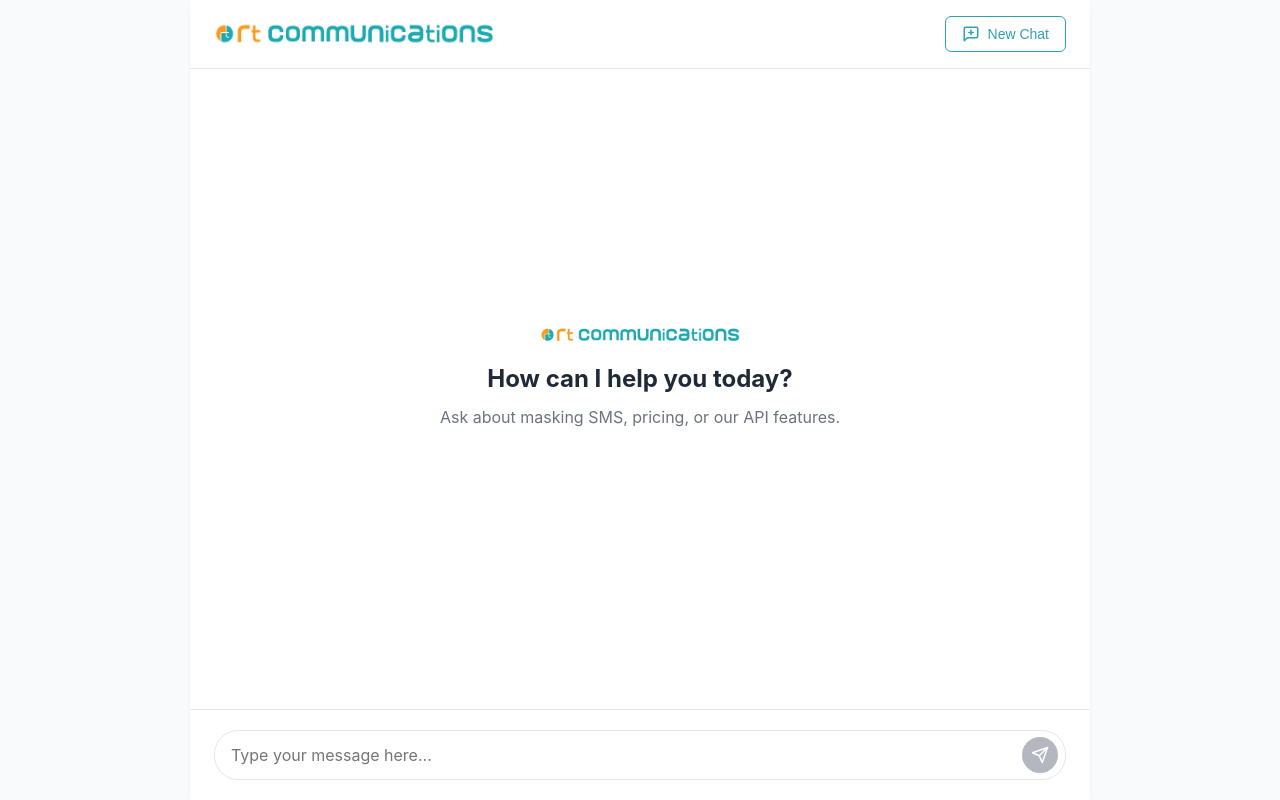
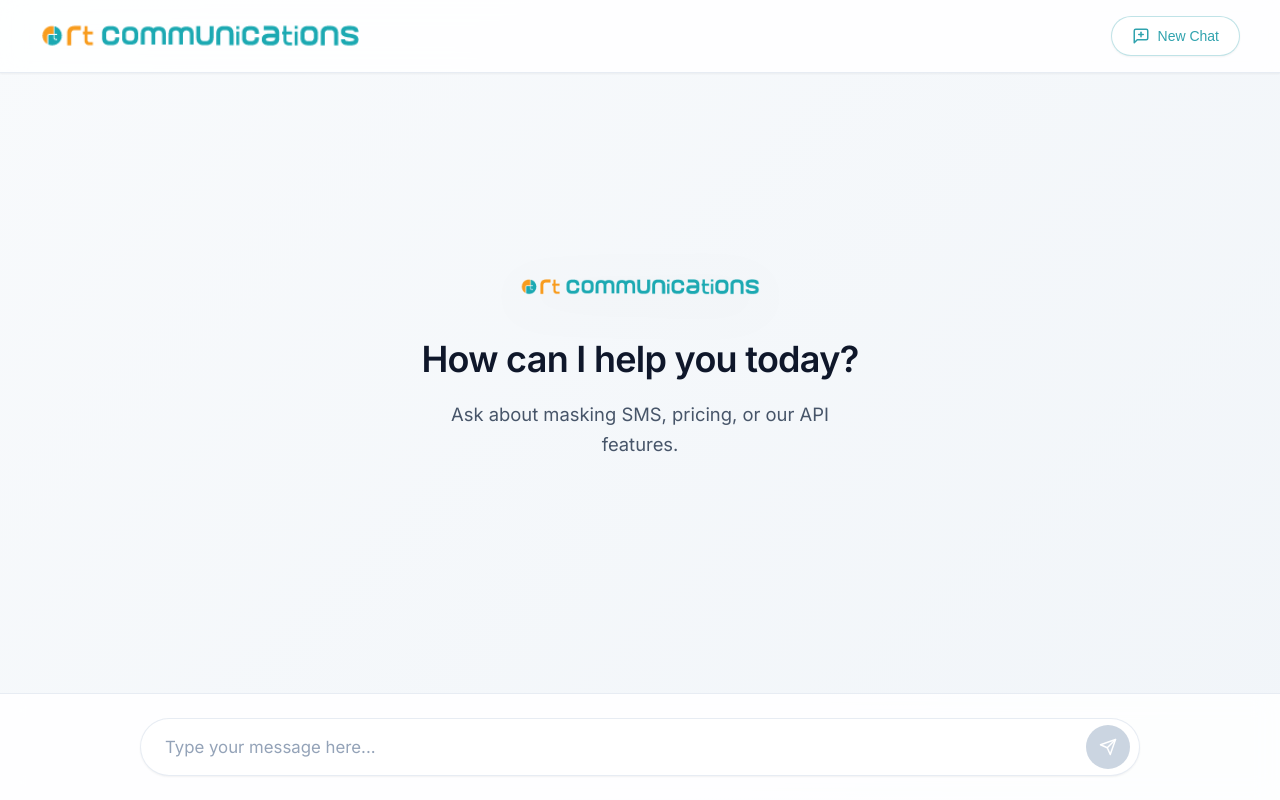
Before and after one commit to PromitSarker/Unigent, a React (Vite) app in the folder frontend/: page / in a window 1280 px wide. Built offline with nearby package versions, Linux system fonts and the light colour scheme.

Commit message:
UI upgraded

```diff
--- a/frontend/src/index.css
+++ b/frontend/src/index.css
@@ -1,13 +1,20 @@
+@import url('https://fonts.googleapis.com/css2?family=Inter:wght@300;400;500;600&display=swap');
+
 :root {
   --primary-color: #30A3AE;
   --primary-hover: #268992;
-  --bg-color: #F9FAFB;
-  --text-dark: #1F2937;
-  --text-light: #6B7280;
-  --white: #FFFFFF;
-  --border-color: #E5E7EB;
-  --user-msg-bg: #F3F4F6;
-  --assistant-msg-bg: #FFFFFF;
+  --bg-gradient: linear-gradient(135deg, #f8fafc 0%, #f1f5f9 100%);
+  --text-dark: #0f172a;
+  --text-light: #64748b;
+  --white: #ffffff;
+  --border-color: rgba(226, 232, 240, 0.8);
+  --user-msg-bg: linear-gradient(135deg, #f1f5f9 0%, #e2e8f0 100%);
+  --assistant-msg-bg: #ffffff;
+  --shadow-sm: 0 1px 2px 0 rgba(0, 0, 0, 0.05);
+  --shadow-md: 0 4px 6px -1px rgba(0, 0, 0, 0.05), 0 2px 4px -1px rgba(0, 0, 0, 0.03);
+  --shadow-lg: 0 10px 15px -3px rgba(0, 0, 0, 0.05), 0 4px 6px -2px rgba(0, 0, 0, 0.025);
+  --glass-bg: rgba(255, 255, 255, 0.85);
+  --glass-border: rgba(255, 255, 255, 0.5);
 }
 
 * {
@@ -17,13 +24,14 @@
 }
 
 body {
-  font-family: -apple-system, BlinkMacSystemFont, "Segoe UI", Roboto, Helvetica, Arial, sans-serif;
-  background-color: var(--bg-color);
+  font-family: 'Inter', -apple-system, BlinkMacSystemFont, "Segoe UI", Roboto, Helvetica, Arial, sans-serif;
+  background: var(--bg-gradient);
   color: var(--text-dark);
-  line-height: 1.5;
+  line-height: 1.6;
   height: 100vh;
   display: flex;
   flex-direction: column;
+  overflow: hidden;
 }
 
 #root {
@@ -37,11 +45,8 @@ body {
   display: flex;
   flex-direction: column;
   height: 100vh;
-  max-width: 900px;
-  margin: 0 auto;
   width: 100%;
-  background-color: var(--white);
-  box-shadow: 0 4px 6px -1px rgba(0, 0, 0, 0.05), 0 2px 4px -1px rgba(0, 0, 0, 0.03);
+  background: transparent;
 }
 
 /* Header */
@@ -49,9 +54,13 @@ body {
   display: flex;
   align-items: center;
   justify-content: space-between;
-  padding: 16px 24px;
+  padding: 16px 40px;
+  background: var(--glass-bg);
+  backdrop-filter: blur(12px);
+  -webkit-backdrop-filter: blur(12px);
   border-bottom: 1px solid var(--border-color);
-  background-color: var(--white);
+  box-shadow: var(--shadow-sm);
+  z-index: 10;
 }
 
 .header-brand {
@@ -61,48 +70,85 @@ body {
   font-weight: 600;
   font-size: 1.25rem;
   color: var(--primary-color);
+  letter-spacing: -0.01em;
 }
 
 .brand-logo {
-  height: 28px;
+  height: 32px;
   width: auto;
   object-fit: contain;
+  transition: transform 0.3s ease;
+}
+
+.brand-logo:hover {
+  transform: scale(1.05);
 }
 
 .new-chat-btn {
   display: flex;
   align-items: center;
   gap: 8px;
-  padding: 8px 16px;
+  padding: 10px 20px;
   background-color: var(--white);
   color: var(--primary-color);
-  border: 1px solid var(--primary-color);
-  border-radius: 6px;
+  border: 1px solid rgba(48, 163, 174, 0.3);
+  border-radius: 999px;
   font-size: 0.875rem;
   font-weight: 500;
   cursor: pointer;
-  transition: all 0.2s;
+  box-shadow: var(--shadow-sm);
+  transition: all 0.3s cubic-bezier(0.4, 0, 0.2, 1);
 }
 
 .new-chat-btn:hover {
   background-color: var(--primary-color);
   color: var(--white);
+  border-color: var(--primary-color);
+  box-shadow: var(--shadow-md);
+  transform: translateY(-1px);
+}
+
+.new-chat-btn:active {
+  transform: translateY(0);
 }
 
 /* Chat Area */
 .chat-container {
   flex: 1;
   overflow-y: auto;
-  padding: 24px;
+  padding: 40px 20px;
   display: flex;
   flex-direction: column;
-  gap: 24px;
+  gap: 32px;
+  scroll-behavior: smooth;
+  margin: 0 auto;
+  width: 100%;
+  max-width: 1000px;
+}
+
+.chat-container::-webkit-scrollbar {
+  width: 6px;
+}
+
+.chat-container::-webkit-scrollbar-track {
+  background: transparent;
+}
+
+.chat-container::-webkit-scrollbar-thumb {
+  background: rgba(15, 23, 42, 0.1);
+  border-radius: 10px;
 }
 
 .message-wrapper {
   display: flex;
-  gap: 16px;
+  gap: 20px;
   max-width: 85%;
+  animation: fadeIn 0.4s cubic-bezier(0.4, 0, 0.2, 1);
+}
+
+@keyframes fadeIn {
+  from { opacity: 0; transform: translateY(10px); }
+  to { opacity: 1; transform: translateY(0); }
 }
 
 .message-wrapper.user {
@@ -115,31 +161,34 @@ body {
 }
 
 .avatar {
-  width: 36px;
-  height: 36px;
+  width: 40px;
+  height: 40px;
   border-radius: 50%;
   display: flex;
   align-items: center;
   justify-content: center;
   flex-shrink: 0;
   font-weight: 600;
+  font-size: 0.95rem;
   color: var(--white);
+  box-shadow: var(--shadow-sm);
 }
 
 .avatar.user {
-  background-color: var(--text-dark);
+  background: linear-gradient(135deg, #475569 0%, #1e293b 100%);
 }
 
 .avatar.assistant {
-  background-color: var(--primary-color);
+  background: linear-gradient(135deg, var(--primary-color) 0%, #1c7a82 100%);
 }
 
 .message-bubble {
-  padding: 12px 16px;
-  border-radius: 12px;
+  padding: 16px 24px;
+  border-radius: 20px;
   font-size: 1rem;
-  box-shadow: 0 1px 2px 0 rgba(0, 0, 0, 0.05);
+  box-shadow: var(--shadow-sm);
   word-wrap: break-word;
+  line-height: 1.6;
 }
 
 .message-bubble p {
@@ -151,23 +200,25 @@ body {
 
 .message-bubble ul, .message-bubble ol {
   margin-bottom: 0.75em;
-  padding-left: 20px;
+  padding-left: 24px;
 }
 .message-bubble ul:last-child, .message-bubble ol:last-child {
   margin-bottom: 0;
 }
 
 .message-bubble li {
-  margin-bottom: 0.25em;
+  margin-bottom: 0.35em;
 }
 
 .message-wrapper.user .message-bubble {
-  background-color: var(--user-msg-bg);
+  background: var(--user-msg-bg);
+  color: var(--text-dark);
   border-bottom-right-radius: 4px;
+  border: 1px solid var(--white);
 }
 
 .message-wrapper.assistant .message-bubble {
-  background-color: var(--assistant-msg-bg);
+  background: var(--assistant-msg-bg);
   border: 1px solid var(--border-color);
   border-bottom-left-radius: 4px;
 }
@@ -175,83 +226,101 @@ body {
 /* Loading dots */
 .typing-indicator {
   display: flex;
-  gap: 4px;
-  padding: 16px 20px;
+  gap: 6px;
+  padding: 18px 24px;
+  align-items: center;
 }
 
 .typing-dot {
-  width: 6px;
-  height: 6px;
+  width: 8px;
+  height: 8px;
   border-radius: 50%;
-  background-color: var(--text-light);
+  background-color: var(--primary-color);
   animation: typing 1.4s infinite ease-in-out both;
+  opacity: 0.7;
 }
 
 .typing-dot:nth-child(1) { animation-delay: -0.32s; }
 .typing-dot:nth-child(2) { animation-delay: -0.16s; }
 
 @keyframes typing {
-  0%, 80%, 100% { transform: scale(0); }
-  40% { transform: scale(1); }
+  0%, 80%, 100% { transform: scale(0.6); opacity: 0.4; }
+  40% { transform: scale(1); opacity: 1; }
 }
 
 /* Input Area */
 .input-container {
-  padding: 20px 24px;
+  padding: 24px 40px;
+  background: var(--glass-bg);
+  backdrop-filter: blur(12px);
+  -webkit-backdrop-filter: blur(12px);
   border-top: 1px solid var(--border-color);
-  background-color: var(--white);
 }
 
 .input-form {
   display: flex;
   gap: 12px;
   position: relative;
+  max-width: 1000px;
+  margin: 0 auto;
 }
 
 .chat-input {
   flex: 1;
-  padding: 14px 48px 14px 16px;
+  padding: 18px 64px 18px 24px;
   border: 1px solid var(--border-color);
-  border-radius: 24px;
-  font-size: 1rem;
+  border-radius: 999px;
+  font-size: 1.05rem;
   outline: none;
-  transition: border-color 0.2s, box-shadow 0.2s;
+  transition: all 0.3s ease;
   font-family: inherit;
   resize: none;
   background-color: var(--white);
+  box-shadow: var(--shadow-sm);
+  color: var(--text-dark);
+}
+
+.chat-input::placeholder {
+  color: #94a3b8;
 }
 
 .chat-input:focus {
-  border-color: var(--primary-color);
-  box-shadow: 0 0 0 3px rgba(48, 163, 174, 0.1);
+  border-color: rgba(48, 163, 174, 0.4);
+  box-shadow: 0 0 0 4px rgba(48, 163, 174, 0.1), var(--shadow-sm);
 }
 
 .send-btn {
   position: absolute;
-  right: 8px;
+  right: 10px;
   top: 50%;
   transform: translateY(-50%);
-  background-color: var(--primary-color);
+  background: linear-gradient(135deg, var(--primary-color) 0%, #1c7a82 100%);
   color: var(--white);
   border: none;
   border-radius: 50%;
-  width: 36px;
-  height: 36px;
+  width: 44px;
+  height: 44px;
   display: flex;
   align-items: center;
   justify-content: center;
   cursor: pointer;
-  transition: background-color 0.2s;
+  transition: all 0.3s cubic-bezier(0.4, 0, 0.2, 1);
+  box-shadow: var(--shadow-sm);
 }
 
 .send-btn:hover:not(:disabled) {
-  background-color: var(--primary-hover);
+  transform: translateY(-50%) scale(1.05);
+  box-shadow: var(--shadow-md);
+}
+
+.send-btn:active:not(:disabled) {
+  transform: translateY(-50%) scale(0.95);
 }
 
 .send-btn:disabled {
-  background-color: var(--text-light);
+  background: #cbd5e1;
   cursor: not-allowed;
-  opacity: 0.5;
+  box-shadow: none;
 }
 
 /* Empty State */
@@ -263,15 +332,32 @@ body {
   height: 100%;
   color: var(--text-light);
   text-align: center;
+  animation: fadeIn 0.8s ease-out;
 }
 
 .empty-state-logo {
-  max-width: 200px;
+  max-width: 240px;
   height: auto;
-  margin-bottom: 16px;
+  margin-bottom: 32px;
+  filter: drop-shadow(0 10px 25px rgba(0,0,0,0.08));
+  transition: transform 0.5s cubic-bezier(0.4, 0, 0.2, 1);
+}
+
+.empty-state-logo:hover {
+  transform: translateY(-5px);
 }
 
 .empty-state h2 {
   color: var(--text-dark);
-  margin-bottom: 8px;
+  margin-bottom: 12px;
+  font-weight: 600;
+  font-size: 2.25rem;
+  letter-spacing: -0.02em;
 }
+
+.empty-state p {
+  font-size: 1.15rem;
+  max-width: 450px;
+  line-height: 1.6;
+  color: #475569;
+}
```
